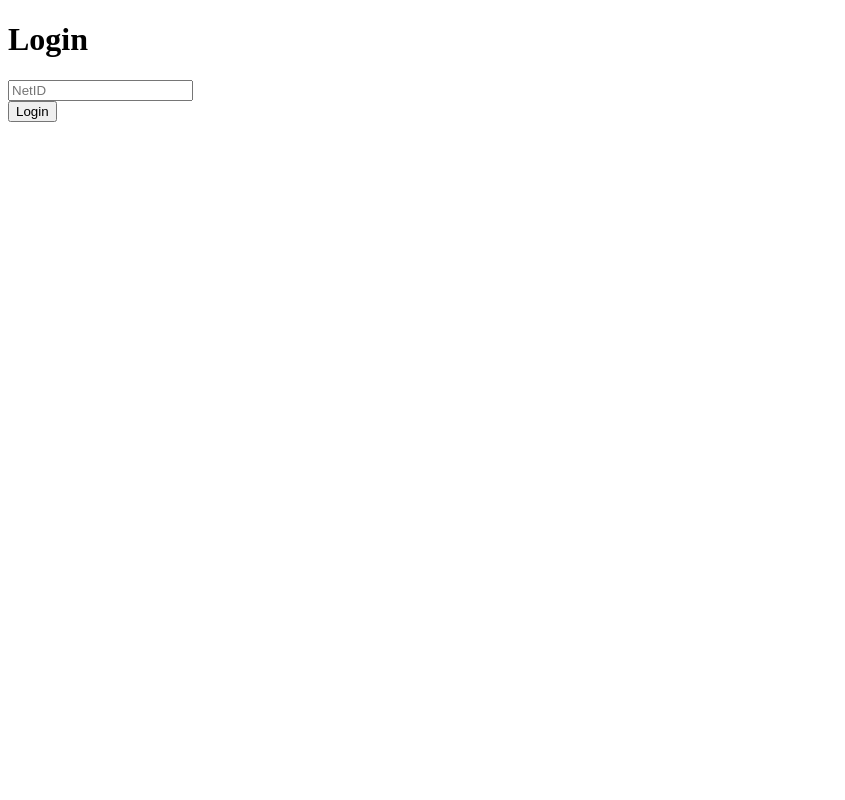
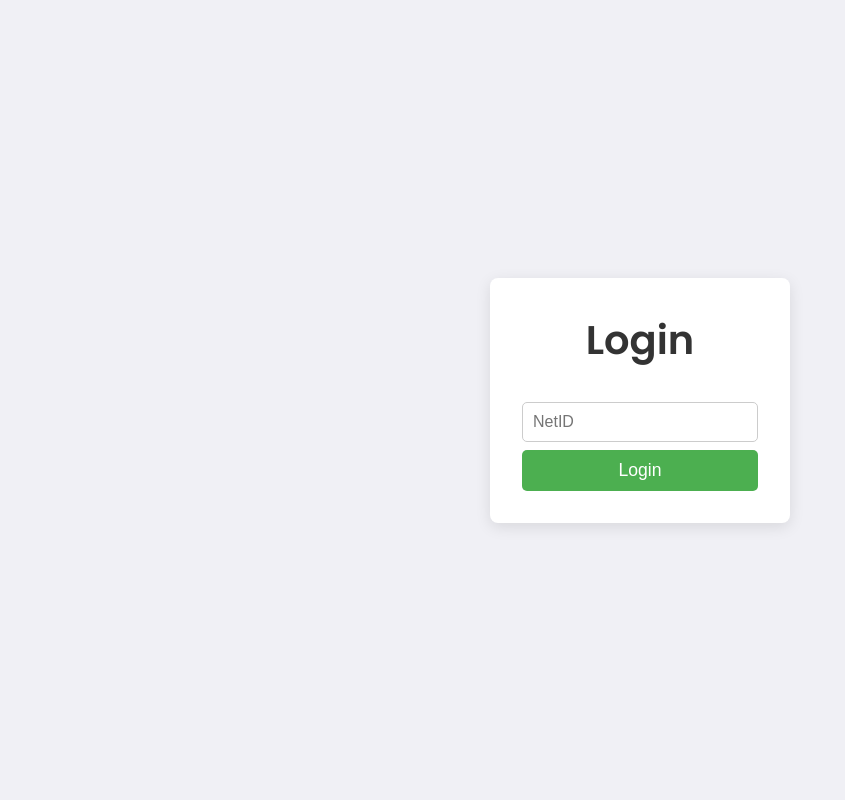
Before and after one commit to skinnywalt/PikeTrack, a Flask app: page /login in a window 1280 px wide. Shown: the whole page, without its empty margins (0-845 px from the left). Run offline with Flask 3, Linux system fonts and the light colour scheme.

Commit message:
Some CSS Done

```diff
--- a/PikeTrack/templates/login.html
+++ b/PikeTrack/templates/login.html
@@ -1,4 +1,4 @@
-<!DOCTYPE html>
+<!-- <!DOCTYPE html>
 <html lang="en">
 <head>
     <meta charset="UTF-8">
@@ -13,4 +13,93 @@
         <button type="submit">Login</button>
     </form>
 </body>
+</html> -->
+
+<!DOCTYPE html>
+<html lang="en">
+<head>
+    <meta charset="UTF-8">
+    <meta http-equiv="X-UA-Compatible" content="IE=edge">
+    <meta name="viewport" content="width=device-width, initial-scale=1.0">
+    <title>Login</title>
+
+    <!-- Link to Google Fonts -->
+    <link href="https://fonts.googleapis.com/css2?family=Poppins:wght@300;400;600&display=swap" rel="stylesheet">
+
+    <!-- CSS Styling -->
+    <style>
+        * {
+            margin: 0;
+            padding: 0;
+            box-sizing: border-box;
+        }
+
+        body {
+            font-family: 'Poppins', sans-serif;
+            display: flex;
+            justify-content: center;
+            align-items: center;
+            height: 100vh;
+            background-color: #f0f0f5; /* Light grey background */
+            color: #333;
+        }
+
+        h1 {
+            font-size: 2.5rem;
+            margin-bottom: 1.5rem;
+            color: #333;
+        }
+
+        form {
+            background: white; /* White background for form */
+            padding: 2rem;
+            border-radius: 8px; /* Rounded corners */
+            box-shadow: 0 4px 15px rgba(0, 0, 0, 0.1); /* Subtle shadow */
+            width: 300px; /* Fixed width for form */
+            text-align: center; /* Center align text */
+        }
+
+        input[type="text"] {
+            width: 100%; /* Full width inputs */
+            padding: 10px; /* Padding inside inputs */
+            margin: 0.5rem 0; /* Space between inputs */
+            border: 1px solid #ccc; /* Light grey border */
+            border-radius: 5px; /* Rounded corners */
+            font-size: 1rem; /* Font size */
+        }
+
+        button {
+            width: 100%; /* Full width button */
+            padding: 10px; /* Padding inside button */
+            background-color: #4CAF50; /* Green background color */
+            color: white; /* White text color */
+            border: none; /* No border */
+            border-radius: 5px; /* Rounded corners */
+            font-size: 1.1rem; /* Font size */
+            cursor: pointer; /* Pointer cursor */
+            transition: background-color 0.3s; /* Smooth transition */
+        }
+
+        button:hover {
+            background-color: #45a049; /* Darker green color on hover */
+        }
+
+        @media (max-width: 400px) {
+            h1 {
+                font-size: 2rem; /* Smaller font size for smaller screens */
+            }
+
+            form {
+                width: 90%; /* Responsive form width */
+            }
+        }
+    </style>
+</head>
+<body>
+    <form method="post">
+        <h1>Login</h1>
+        <input type="text" name="netID" placeholder="NetID" required><br>
+        <button type="submit">Login</button>
+    </form>
+</body>
 </html>
```
